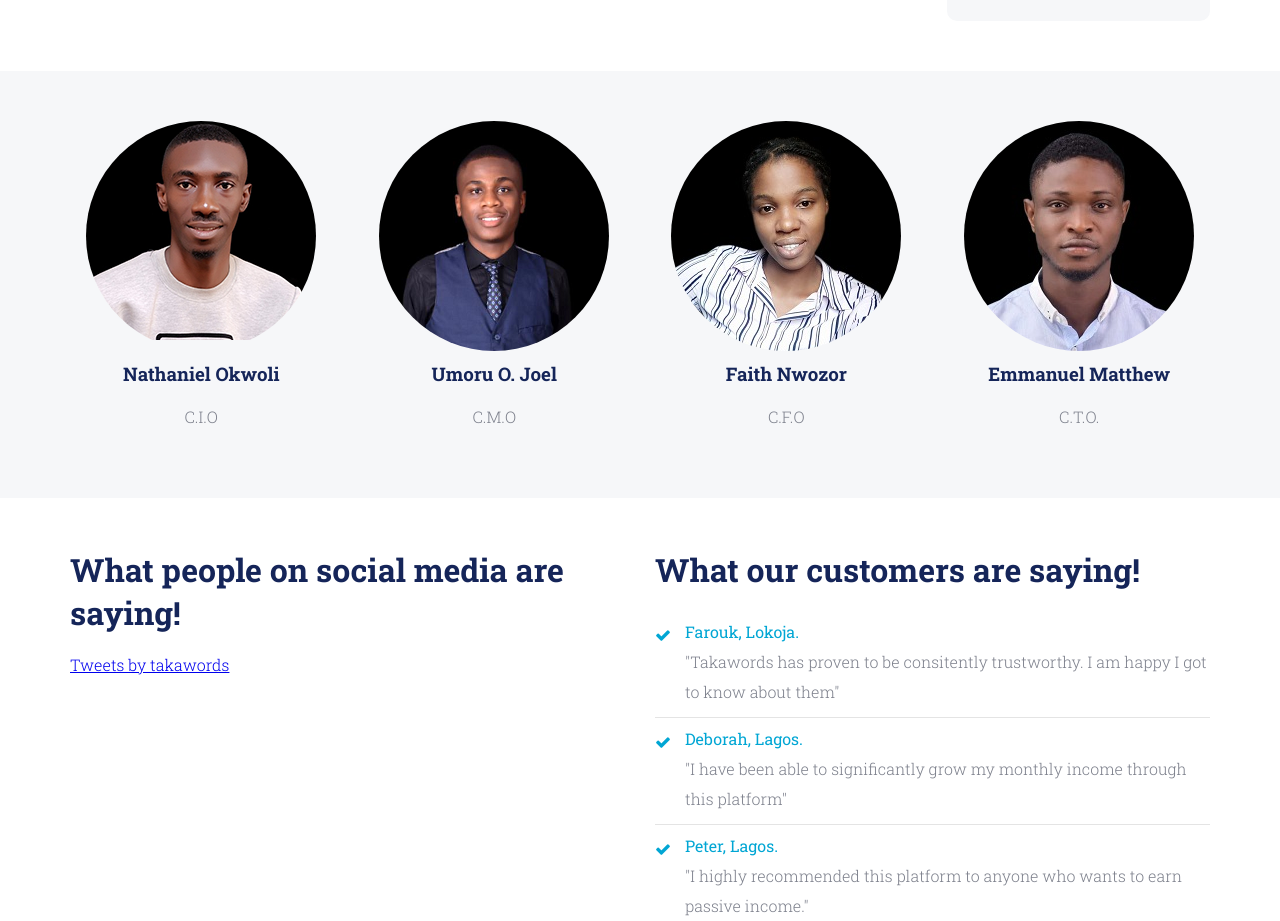
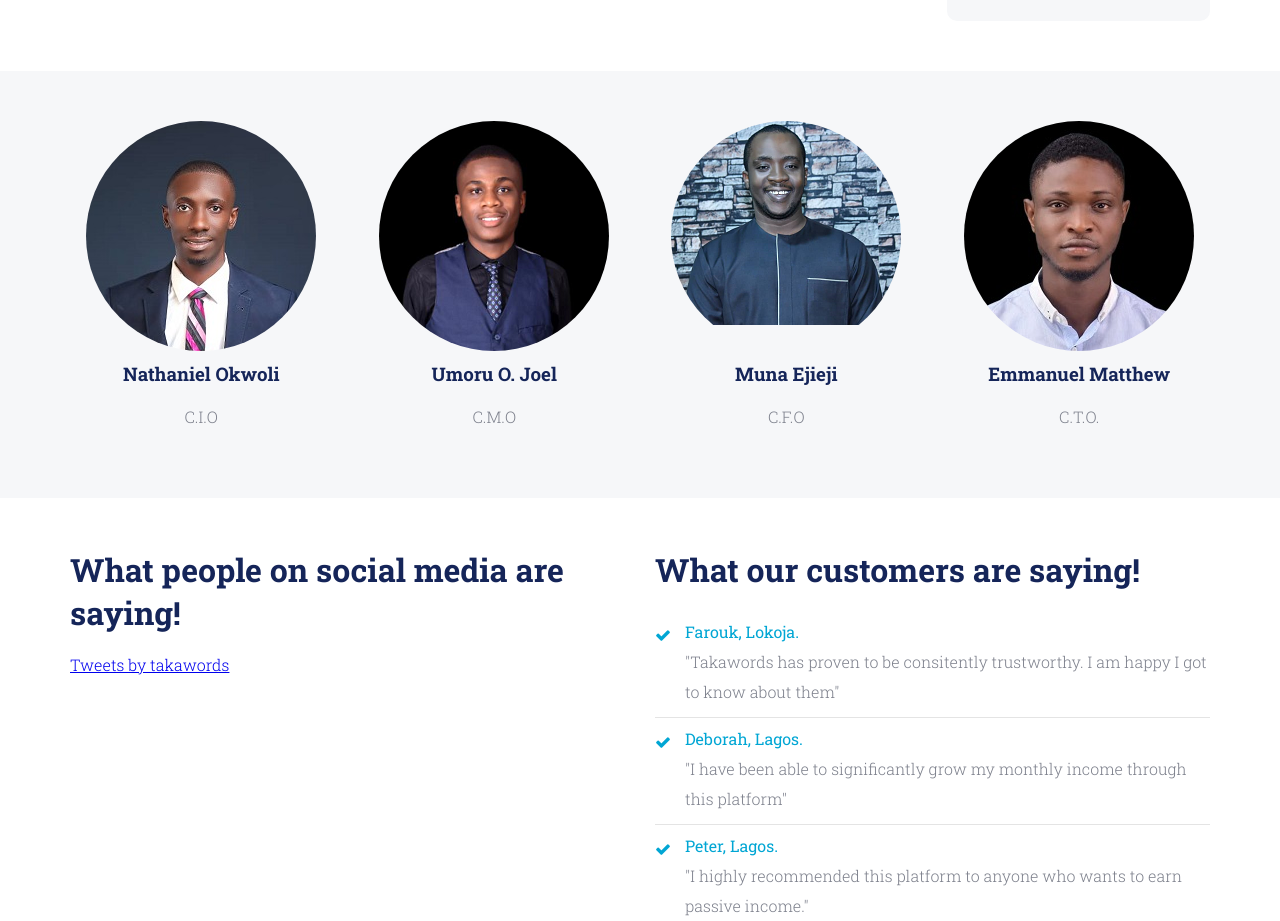
Before and after one commit to nathokwoli/takawords, a plain HTML site: page about-us.html in a window 1280 px wide. Shown: the part 1111-2032 px from the top of the page. Drawn offline with Linux system fonts and the light colour scheme.

Commit message:
fourth commit

```diff
--- a/about-us.html
+++ b/about-us.html
@@ -117,7 +117,7 @@
 							<div class="row">
 								<div class="col-md-3">
 									<div class="team wow bounceIn">
-										<figure class="team-image"><img src="dummy/nath.png" alt=""></figure>
+										<figure class="team-image"><img src="dummy/nathan.jpg" alt=""></figure>
 										<h3 class="team-name">Nathaniel Okwoli</h3>
 										<p>C.I.O</p>
 									</div>
@@ -131,8 +131,8 @@
 								</div>
 								<div class="col-md-3">
 									<div class="team wow bounceIn" data-wow-delay=".4s">
-										<figure class="team-image"><img src="dummy/faith.jpg" alt=""></figure>
-										<h3 class="team-name">Faith Nwozor</h3>
+										<figure class="team-image"><img src="dummy/Muna.png" alt=""></figure>
+										<h3 class="team-name">Muna Ejieji</h3>
 										<p>C.F.O</p>
 									</div>
 								</div>
```
Also changed, not shown: dummy/Muna.png (added), dummy/nathan.jpg (added).
